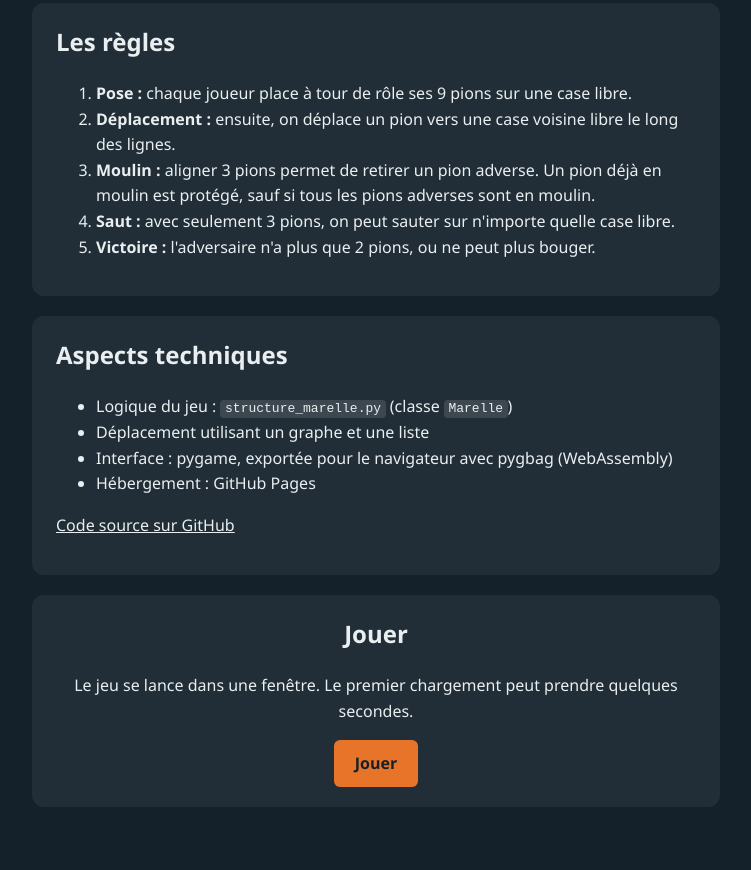
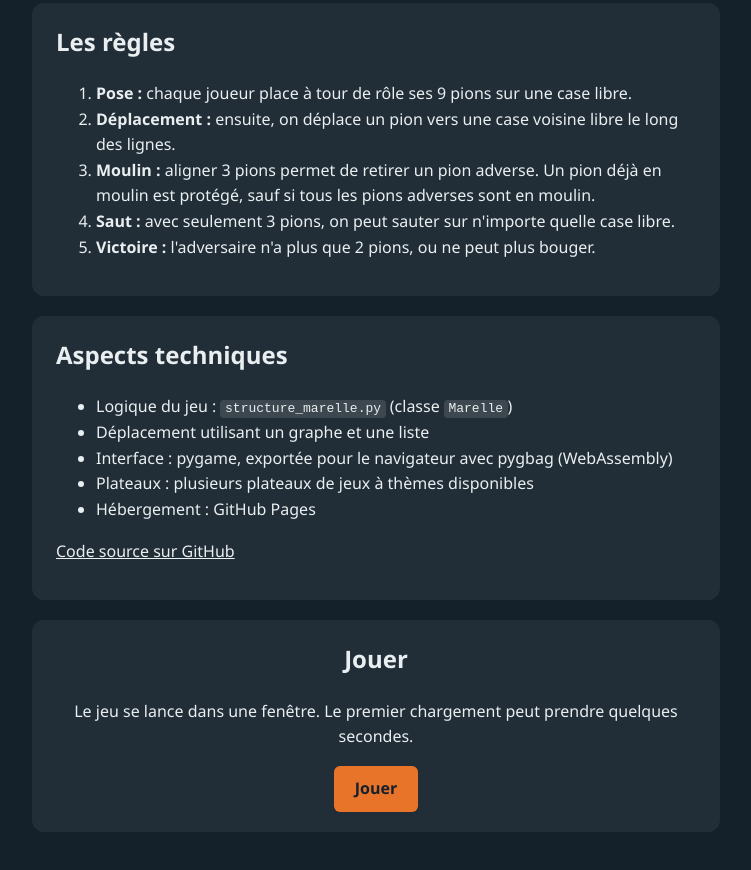
Before and after one commit to guillaumelathuile/projet_marelle, a plain HTML site: page index.html in a window 1280 px wide. Shown: the part 725-1595 px from the top of the page, without its empty margins (264-1015 px from the left). Drawn offline with Linux system fonts and the light colour scheme.

Commit message:
changement html

```diff
--- a/index.html
+++ b/index.html
@@ -47,6 +47,7 @@
         <li>Logique du jeu : <code>structure_marelle.py</code> (classe <code>Marelle</code>)</li>
         <li>Déplacement utilisant un graphe et une liste  </li>
         <li>Interface : pygame, exportée pour le navigateur avec pygbag (WebAssembly)</li>
+        <li>Plateaux : plusieurs plateaux de jeux à thèmes disponibles</li>
         <li>Hébergement : GitHub Pages</li>
       </ul>
       <p><a href="https://github.com/">Code source sur GitHub</a></p>
```
